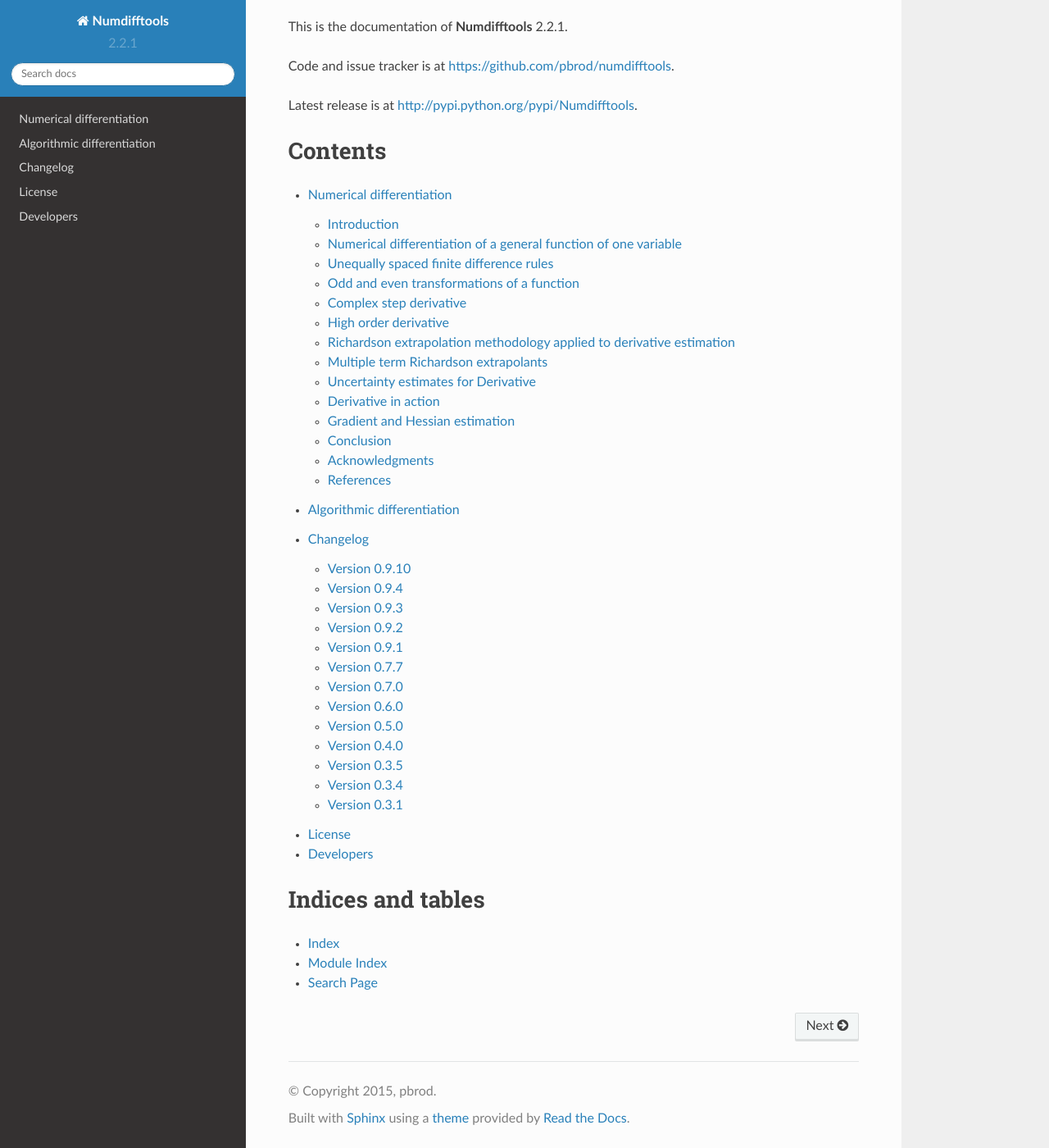
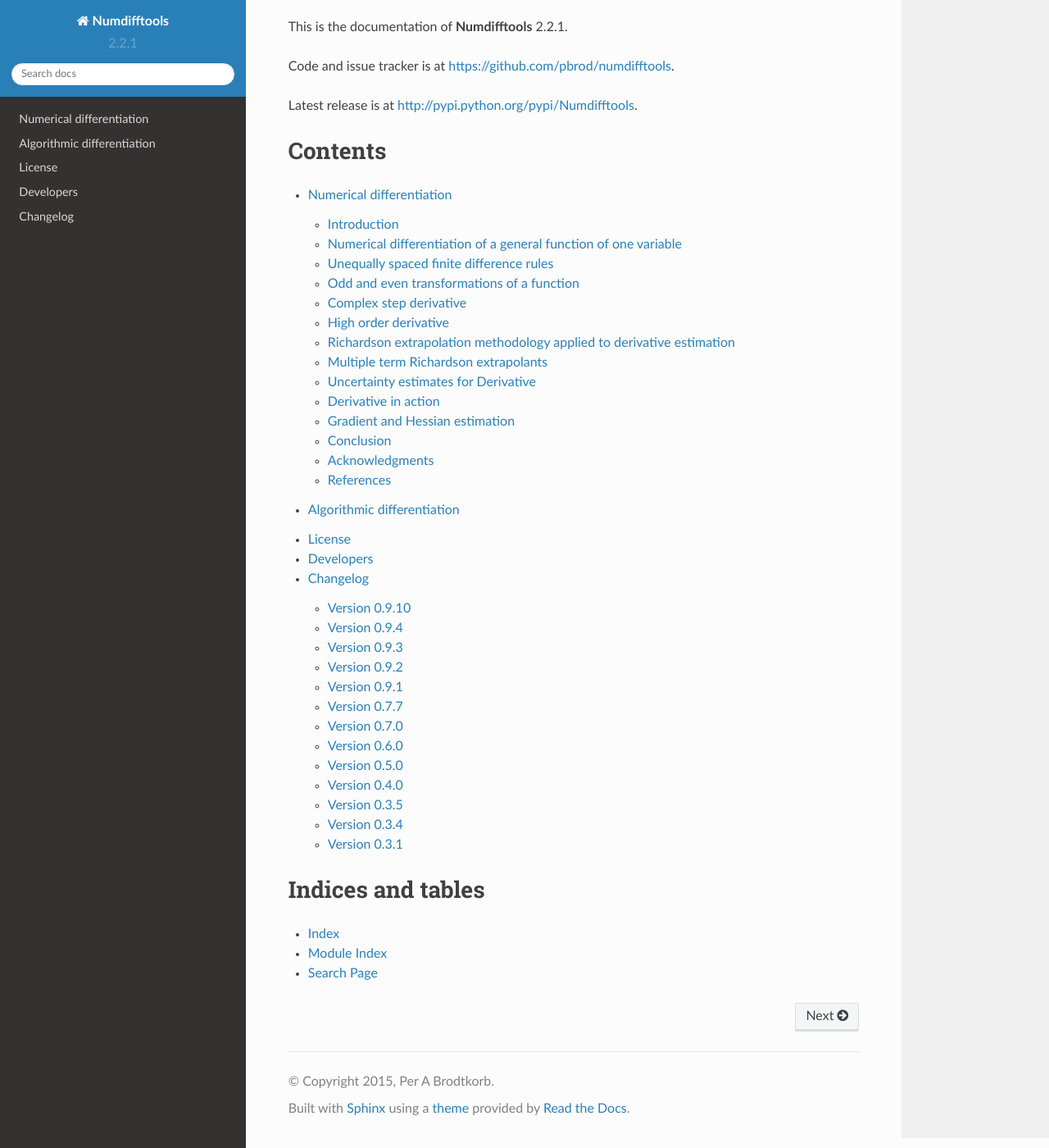
Before and after one commit to pbrod/numdifftools, a Sphinx documentation site: the page built from docs/index.rst, in a window 1280 px wide and 1400 px high, scrolled down 139 px. Shown: the whole window at 82% size. Built offline with Sphinx 7.4.7 and the Read the Docs theme 2.0.0, drawn with Linux system fonts in a browser that asks for light colours; formulas are drawn with MathJax 3; pages that are not in the unit, such as notebooks, are missing from menus; the version number is read from the project's files by our own code.

Commit message:
Updated version in conf.py

```diff
--- a/docs/conf.py
+++ b/docs/conf.py
@@ -57,16 +57,16 @@
 
 # General information about the project.
 project = u'Numdifftools'
-copyright = u'2015, pbrod'
+copyright = u'2015, Per A Brodtkorb'
 
 # The version info for the project you're documenting, acts as replacement for
 # |version| and |release|, also used in various other places throughout the
 # built documents.
 #
+# The full version, including alpha/beta/rc tags.
+release = '0.9.11'  # ''  # Is set by calling `setup.py docs`
 # The short X.Y version.
-version = ''  # Is set by calling `setup.py docs`
-# The full version, including alpha/beta/rc tags.
-release = ''  # Is set by calling `setup.py docs`
+version = release.split('-', 1)[0]  #''  # Is set by calling `setup.py docs`
 
 # The language for content autogenerated by Sphinx. Refer to documentation
 # for a list of supported languages.
@@ -211,7 +211,7 @@
 # (source start file, target name, title, author, documentclass [howto/manual]).
 latex_documents = [
   ('index', 'user_guide.tex', u'numdifftools Documentation',
-   u'pbrod', 'manual'),
+   u'Per A Brodtkorb', 'manual'),
 ]
 
 # The name of an image file (relative to this directory) to place at the top of
--- a/docs/index.rst
+++ b/docs/index.rst
@@ -18,9 +18,9 @@
    src/overview.rst
    src/numerical/main.rst
    src/algorithmic/main.rst
-   changes.rst
    license.rst
    authors.rst
+   changes.rst
    Module reference <_rst/modules.rst>
 
 
--- a/setup.py
+++ b/setup.py
@@ -65,6 +65,7 @@
 TESTS_PATH = os.path.join(package, 'tests')
 TESTSCRIPTS = [os.path.join(TESTS_PATH, f) for f in os.listdir(TESTS_PATH)
                if f.endswith('.py')]
+
 
 def version2str(version):
     if version.exact or not version.distance > 0:
```
